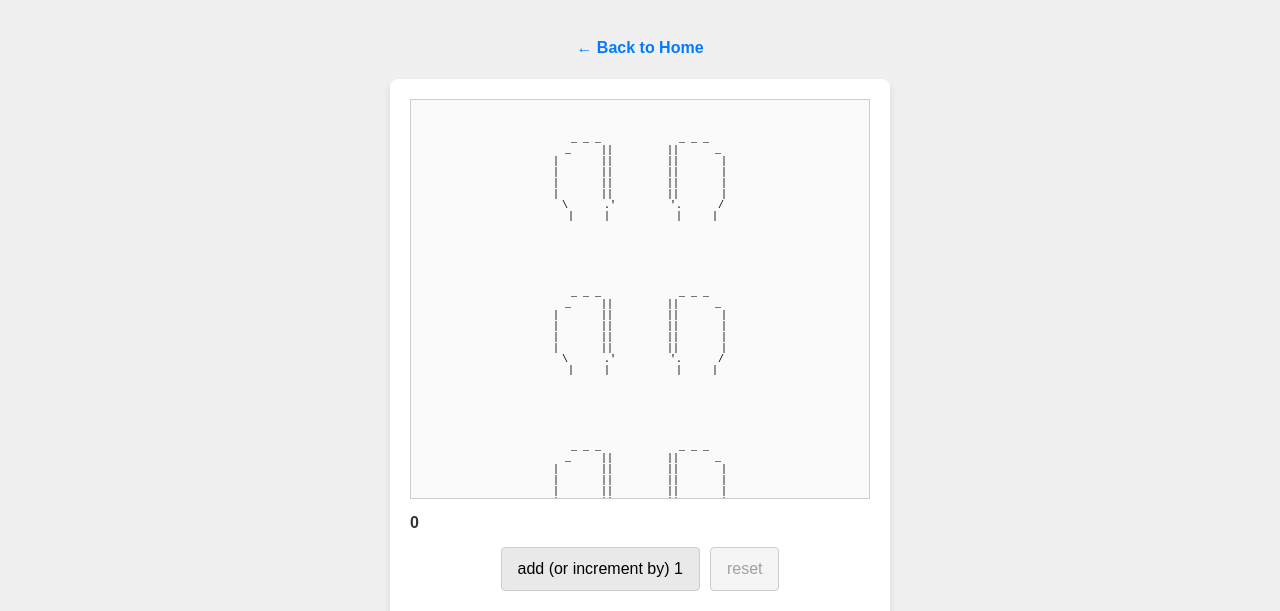
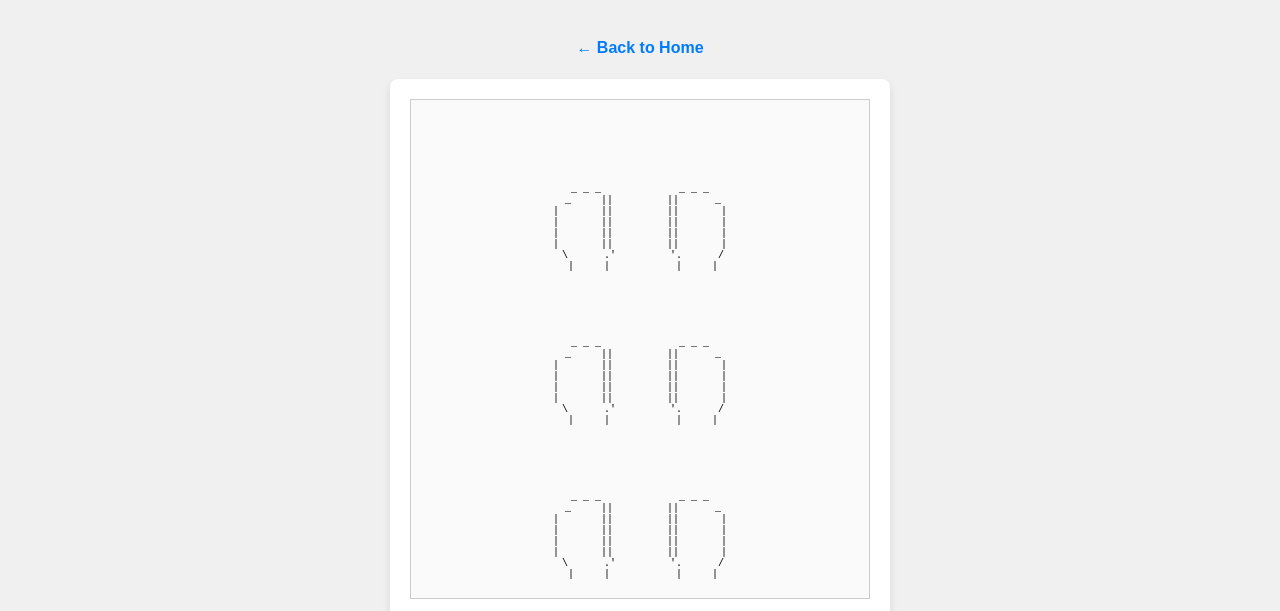
Before and after one commit to Aric-W/math-with-tools, a plain HTML site: page handsCounting1.html in a window 1280 px wide. Shown: the part 163-774 px from the top of the page. Drawn offline with Linux system fonts and the light colour scheme.

Commit message:
rewriting the hands page might've been overkill. The hands ascii was getting cut off at the top when that had previously not been a problem.

```diff
--- a/handsCounting1.html
+++ b/handsCounting1.html
@@ -130,11 +130,10 @@
         }
 
         /* Scroll Area & ASCII Container */
+
         .scroll-area {
             border: 1px solid #ccc;
-            height: 50vh;          /* Responsive height based on viewport */
-            min-height: 300px;     /* Minimum height threshold */
-            max-height: 500px;     /* Maximum height threshold */
+            height: 500px;
             overflow-y: auto;
             overflow-x: auto;
             background-color: #fafafa;
@@ -142,7 +141,6 @@
             align-items: center;
             justify-content: center;
             padding: 10px;
-            -webkit-overflow-scrolling: touch; /* Smooth scrolling on iOS */
         }
 
         .scroll-container {
```
Also changed, not shown: abacusHumans.html (+1 -1 lines), index.html (+1 -0 lines).
